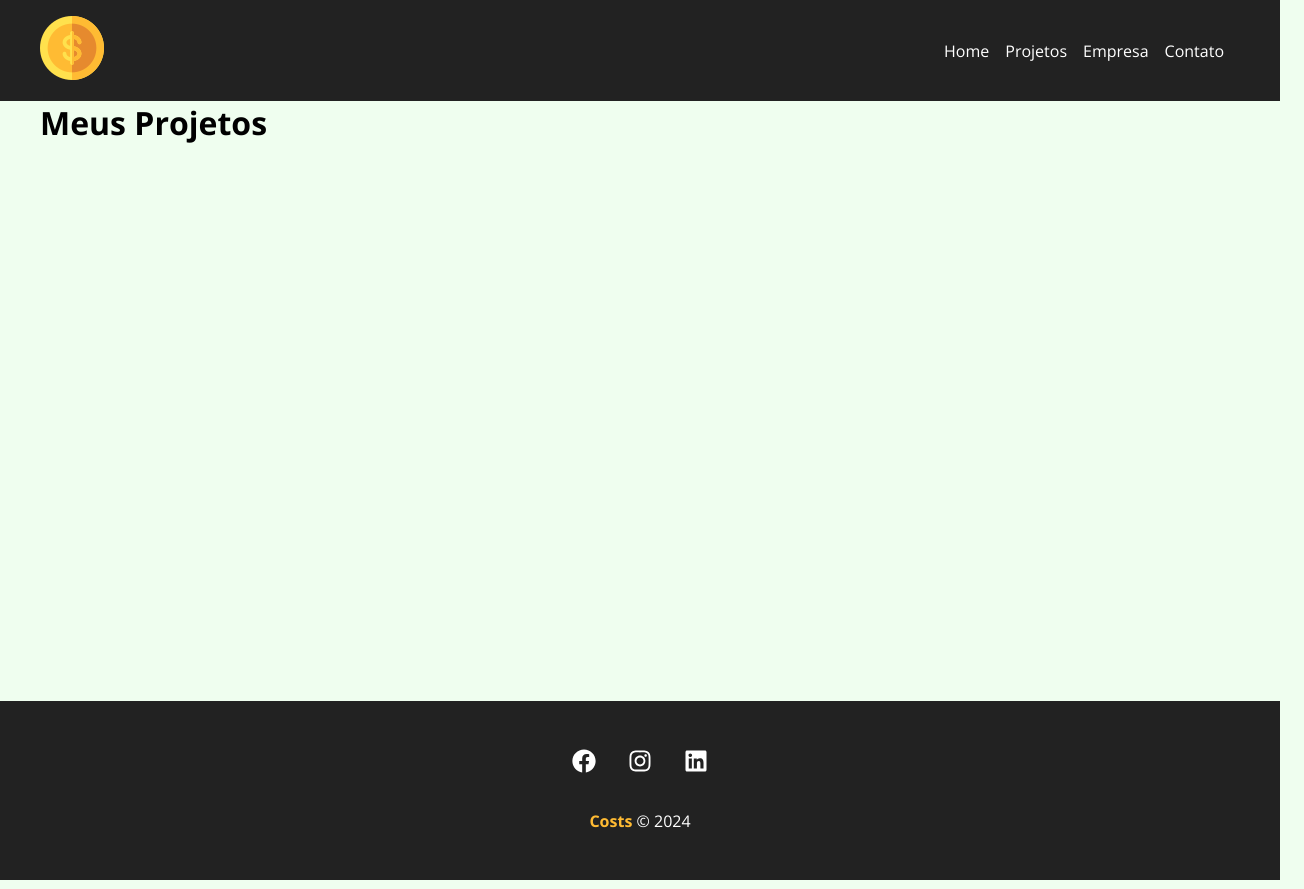
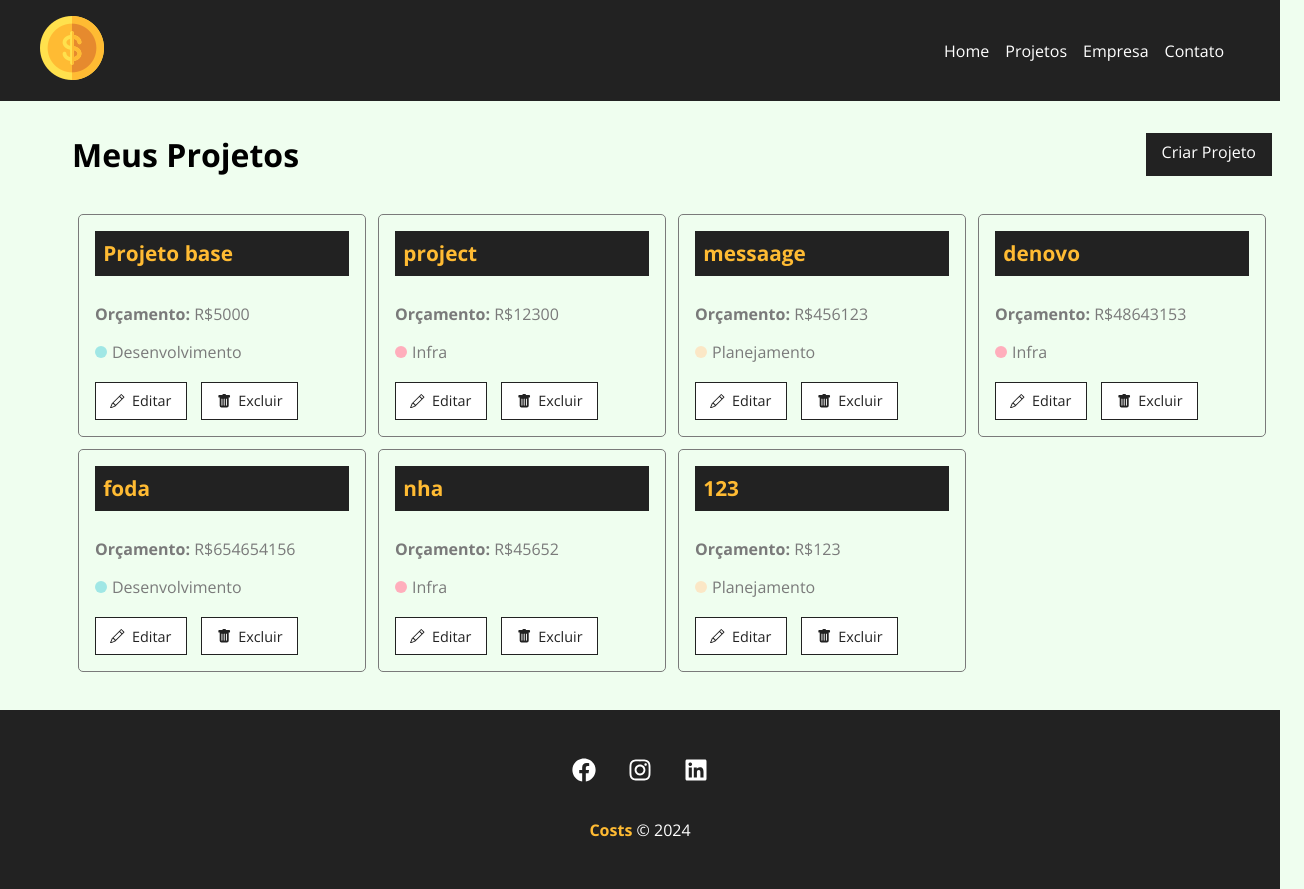
Before and after one commit to VitoriaAkemi/Costs, a React (Create React App) app: page /projects in a window 1280 px wide. Shown: the whole page, 1304 px wide, since content can reach past the window. Built offline with nearby package versions, Linux system fonts and the light colour scheme; data requests are answered from the project's data file.

Commit message:
criando cards de projetos

```diff
--- a/src/components/pages/Projects.js
+++ b/src/components/pages/Projects.js
@@ -1,22 +1,58 @@
+import styles from './Projects.module.css'
 import Message from "../layout/Message"
 import { useLocation } from "react-router-dom"
+import Container from '../layout/Cointainer'
+import LinkButton from '../layout/LinkButton'
+import ProjectCard from '../project/ProjectCard'
+import { useEffect, useState } from 'react'
 
 function Projects () {
 
     const location = useLocation()
+    const [projects, setProjects] = useState([])
+
     let message = ''
-    console.log(location.state)
     if(location.state) {
         message = location.state.message
-        console.log(message)
     }
 
+    useEffect (() => {
+        fetch('http://localhost:5000/projects', {
+            method: 'GET',
+            headers: {
+                'Content-Type': 'application/jason'
+            },
+        })
+        .then(resp => resp.json())
+        .then((data) => {
+            console.log(data)
+            setProjects(data)
+        })
+        .catch(err => console.log(err))
+    }, [])
+
     return (
-        <div>
-            <h1>Meus Projetos</h1>
+        <div className={styles.project_container}>
+            <div className={styles.title_container}>
+                <h1>Meus Projetos</h1>
+                <LinkButton to='new-project' text='Criar Projeto'/>
+            </div>
             {message &&
                 <Message type='success' msg={message}/>
             }
+            <Container customClass="start">
+                {projects.length > 0 &&
+                    projects.map((project) => (
+                        <ProjectCard
+                            id={project.id}
+                            name={project.name}
+                            budget={project.budget}
+                            category={project.category}
+                            key={project.id}
+
+                        />
+                    ))}
+            </Container>
         </div>
     )
 }
--- /dev/null
+++ b/src/components/pages/Projects.module.css
@@ -0,0 +1,9 @@
+.project_container {
+    padding: 2em;
+}
+
+.title_container {
+    display: flex;
+    justify-content: space-between;
+    margin-bottom: 2em;
+}
--- /dev/null
+++ b/src/components/project/ProjectCard.js
@@ -0,0 +1,28 @@
+import styles from './ProjectCard.module.css'
+import { BsPencil, BsFillTrashFill } from 'react-icons/bs'
+import { Link } from 'react-router-dom'
+
+function ProjectCard({ id, name, budget, category, handleRemove}) {
+    console.log(category)
+    return (
+        <div className={styles.project_card}>
+            <h4>{name}</h4>
+            <p>
+                <span>Orçamento:</span> R${budget}
+            </p>
+            <p className={styles.category_text}>
+                <span className={styles[category.name.toLowerCase()]}></span> {category.name}
+            </p>
+            <div className={styles.project_card_actions}>
+                <Link to='/'>
+                    <BsPencil/> Editar
+                </Link>
+                <button>
+                    <BsFillTrashFill/> Excluir
+                </button>
+            </div>
+        </div>
+    )
+}
+
+export default ProjectCard
--- /dev/null
+++ b/src/components/project/ProjectCard.module.css
@@ -0,0 +1,88 @@
+.project_card {
+    padding: 1em;
+    border: 1px solid #7a7a7a;
+    border-radius: 5px;
+    width: 24%;
+    margin: .5%;
+}
+
+.project_card h4 {
+    background-color: #222;
+    color: #ffbb33;
+    padding: .4em;
+    margin-bottom: 1.3em;
+    font-size: 1.3em;
+}
+
+.project_card p {
+    color: #7a7a7a;
+    margin-bottom: 1em;
+}
+
+.project_card p span {
+    font-weight: bold;
+}
+
+.category_text {
+    display: flex;
+    align-items: center;
+}
+
+.category_text span {
+    display: block;
+    width: 12px;
+    height: 12px;
+    border-radius: 50%;
+    background-color: #ccc;
+    margin-right: 5px;
+}
+
+.category_text .infra {
+    background-color: #ffaebc;
+}
+
+.category_text .desenvolvimento {
+    background-color: #a0e7e5;
+}
+
+.category_text .design {
+    background-color: #b4f8c8;
+}
+
+.category_text .planejamento {
+    background-color: #fbe7c6;
+}
+
+.project_card_actions {
+    margin-top: 1.2em;
+    display: flex;
+    align-items: center;
+}
+
+
+.project_card_actions a,
+.project_card_actions button {
+    text-decoration: none;
+    border: none;
+    background-color: #fff;
+    color: #222;
+    font-size: .9em;
+    padding: .6em 1em;
+    margin-right: 1em;
+    cursor: pointer;
+    border: 1px solid #222;
+    display: flex;
+    align-items: center;
+    justify-content: center;
+    transition: .5s;
+}
+
+.project_card_actions svg {
+    margin-right: .5em;
+}
+
+.project_card_actions a:hover,
+.project_card_actions button:hover {
+    background-color: #222;
+    color: #ffbb33;
+}
```
